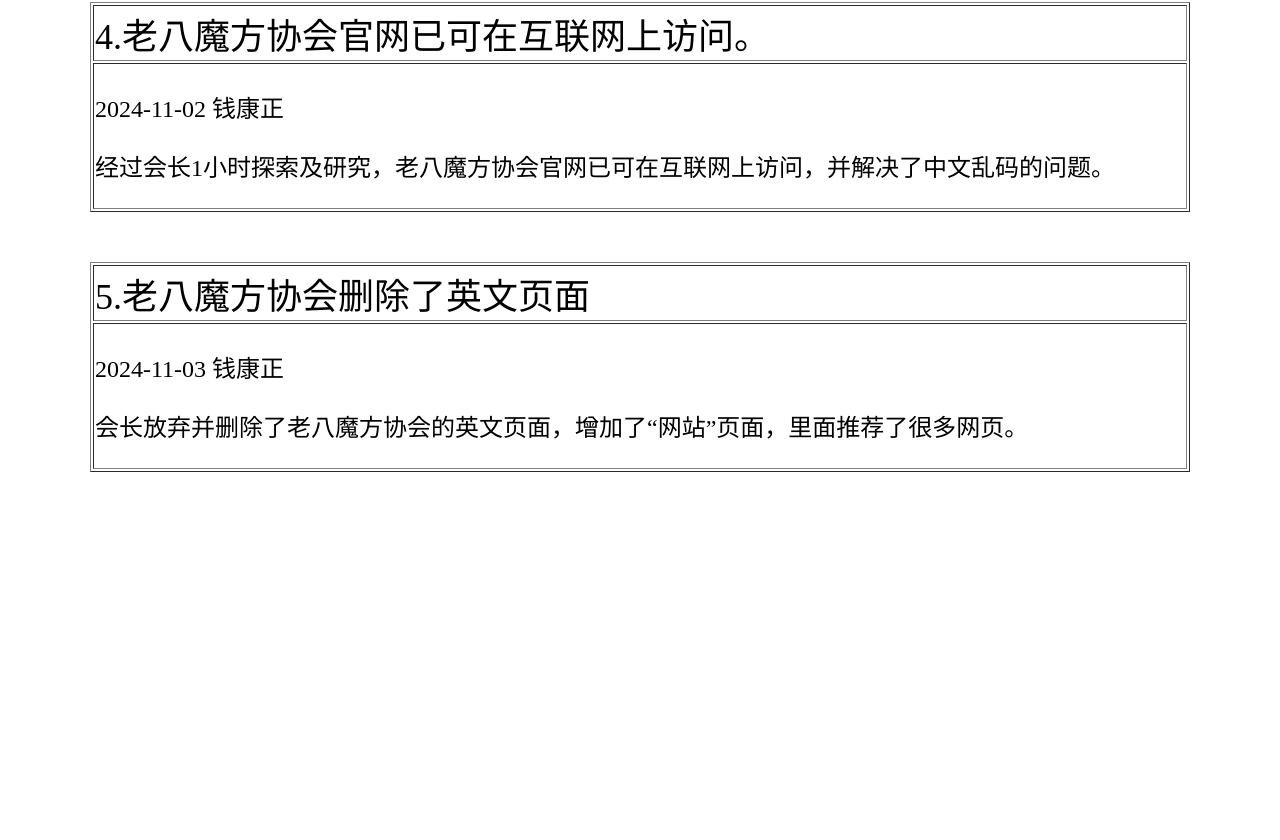
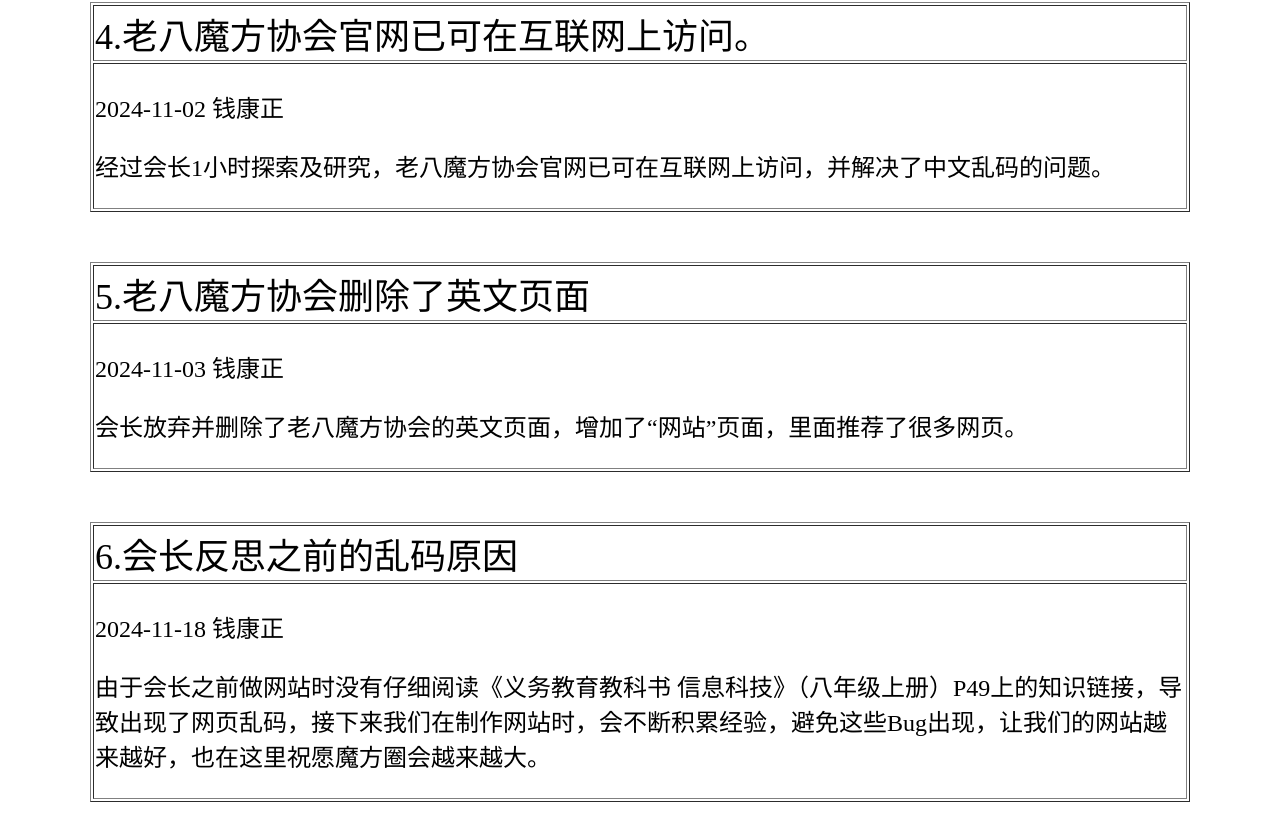
Before and after one commit to Qkz2011/OECA, a plain HTML site: page shouye.html in a window 1280 px wide. Shown: the part 1045-1885 px from the top of the page. Before the commit the page ends 1567 px from the top, so only its background shows below. Drawn offline with Linux system fonts and the light colour scheme.

Commit message:
Update shouye.html

```diff
--- a/shouye.html
+++ b/shouye.html
@@ -1,6 +1,5 @@
 <!DOCTYPE html PUBLIC "-//W3C//DTD XHTML 1.0 Transitional//EN" "http://www.w3.org/TR/xhtml1/DTD/xhtml1-transitional.dtd">
-<html xmlns="http://www.w3.org/1999/xhtml">
-<head>
+<html xmlns="http://www.w3.org/1999/xhtml"><head>
 <meta http-equiv="Content-Type" content="text/html; charset=utf-8" />
 <title>首页</title>
 <link rel="icon" href="Picture/OECA Logo.png">
@@ -27,7 +26,6 @@ a:active {
 .STYLE3 {font-size: 36px; font-weight: bold; }
 .STYLE9 {font-size: 18px; color: #FF0000; }
 .STYLE11 {color: #000000}
-.STYLE13 {font-size: 36px; font-weight: bold; color: #000000; }
 -->
 </style>
 </head>
@@ -94,5 +92,16 @@ a:active {
   </tr>
 </table>
 <p>&nbsp;</p>
+<table width="1100" border="1" align="center">
+  <tr>
+    <td><span class="STYLE1">6.会长反思之前的乱码原因</span></td>
+  </tr>
+  <tr>
+    <td class="STYLE2"><p>2024-11-18 钱康正 </p>
+    <p>由于会长之前做网站时没有仔细阅读《义务教育教科书 信息科技》（八年级上册）P49上的知识链接，导致出现了网页乱码，接下来我们在制作网站时，会不断积累经验，避免这些Bug出现，让我们的网站越来越好，也在这里祝愿魔方圈会越来越大。</p></td>
+  </tr>
+</table>
+<p>&nbsp;</p>
+<p>&nbsp;</p>
 </body>
 </html>
```
